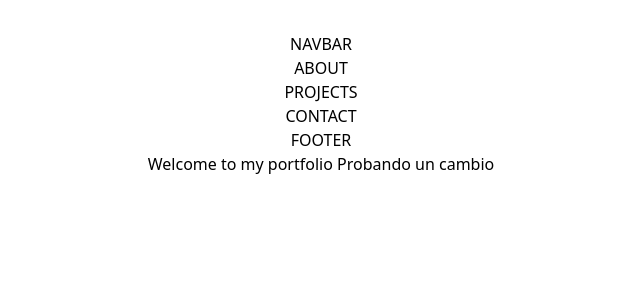
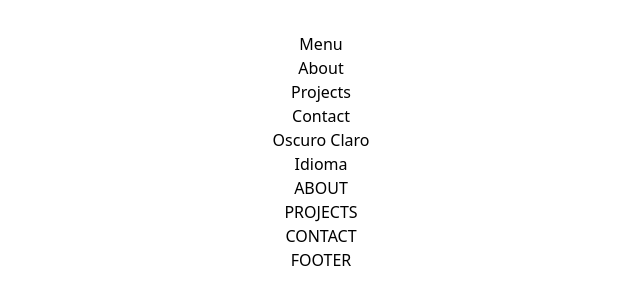
Before and after one commit to GCortesGustavo/PortfolioV1, a React (Vite) app: page / in a window 1280 px wide. Shown: the top 304 px of the page, without its empty margins (319-959 px from the left). Built offline with nearby package versions, Linux system fonts and the light colour scheme.

Commit message:
Nav bar in progress

```diff
--- a/src/App.jsx
+++ b/src/App.jsx
@@ -1,6 +1,4 @@
 import { useState } from 'react'
-import reactLogo from './assets/react.svg'
-import viteLogo from '/vite.svg'
 import './App.css'
 
 function App() {
@@ -8,12 +6,18 @@ function App() {
 
   return (
     <>
-      <div>NAVBAR</div>
+      <div>
+        <h1>Menu</h1>
+        <h1>About</h1>
+        <h1>Projects</h1>
+        <h1>Contact</h1>
+        <p>Oscuro Claro</p>
+        <p>Idioma</p>
+      </div>
       <div>ABOUT</div>
       <div>PROJECTS</div>
       <div>CONTACT</div>
       <div>FOOTER</div>
-      <h1 className='text-xl bg-black text-cyan-400'>Welcome to my portfolio Probando un cambio</h1>
 
     </>
   )
```
